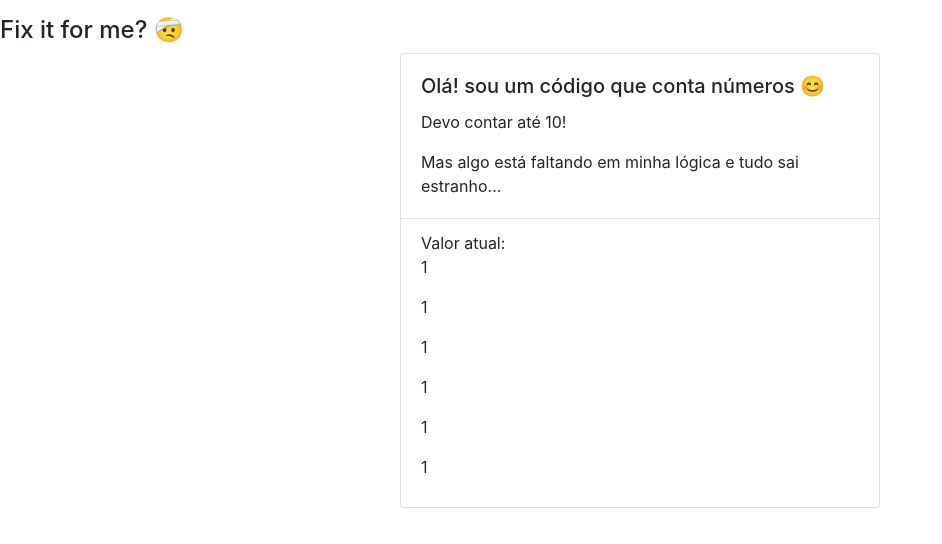
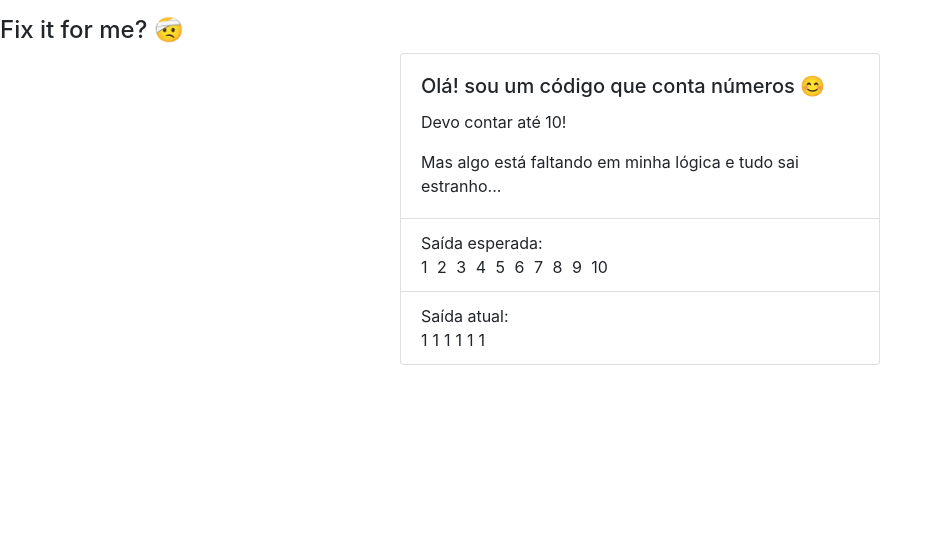
Before and after one commit to PedroLucasCodes/TestFrontStage, a plain HTML site: page ex2-counter.html in a window 1280 px wide. Shown: the whole page, without its empty margins (0-942 px from the left). Drawn offline with nearby package versions, Linux system fonts and the light colour scheme.

Commit message:
improves :)

```diff
--- a/ex2-counter.html
+++ b/ex2-counter.html
@@ -23,7 +23,24 @@
                 <p class="card-text">Mas algo está faltando em minha lógica e tudo sai estranho...</p>
             </div>
             <ul class="list-group list-group-flush">
-                <li class="list-group-item"> Valor atual: <span id="value"></span></li>
+                <li class="list-group-item"> Saída esperada:
+                    <div class="values">
+                        <span>1</span>
+                        <span>2</span>
+                        <span>3</span>
+                        <span>4</span>
+                        <span>5</span>
+                        <span>6</span>
+                        <span>7</span>
+                        <span>8</span>
+                        <span>9</span>
+                        <span>10</span>
+                    </div>
+                </li>
+            </ul>
+            <ul class="list-group list-group-flush">
+                <li class="list-group-item"> Saída atual: <div id="current_value" class="values"></div>
+                </li>
             </ul>
         </div>
     </div>
@@ -36,9 +53,10 @@
         return new Promise((resolve) => setTimeout(resolve, ms));
     }
     function write() {
-        console.log("writing..:", current_val);
-        let el = `<p>${current_val}</p>`
-        $("#value").append(el);
+        console.log("[INFO] Writing on screen...");
+        console.log("[INFO] current_val:", current_val);
+        let el = `<span>${current_val}</span>`
+        $("#current_value").append(el);
     }
     async function start() {
         while (true) {
@@ -48,3 +66,9 @@
     }
     start();
 </script>
+
+<style>
+    .values span{
+        margin-right: 5px;
+    }
+</style>
```
Also changed, not shown: Index.html (+8 -4 lines).
